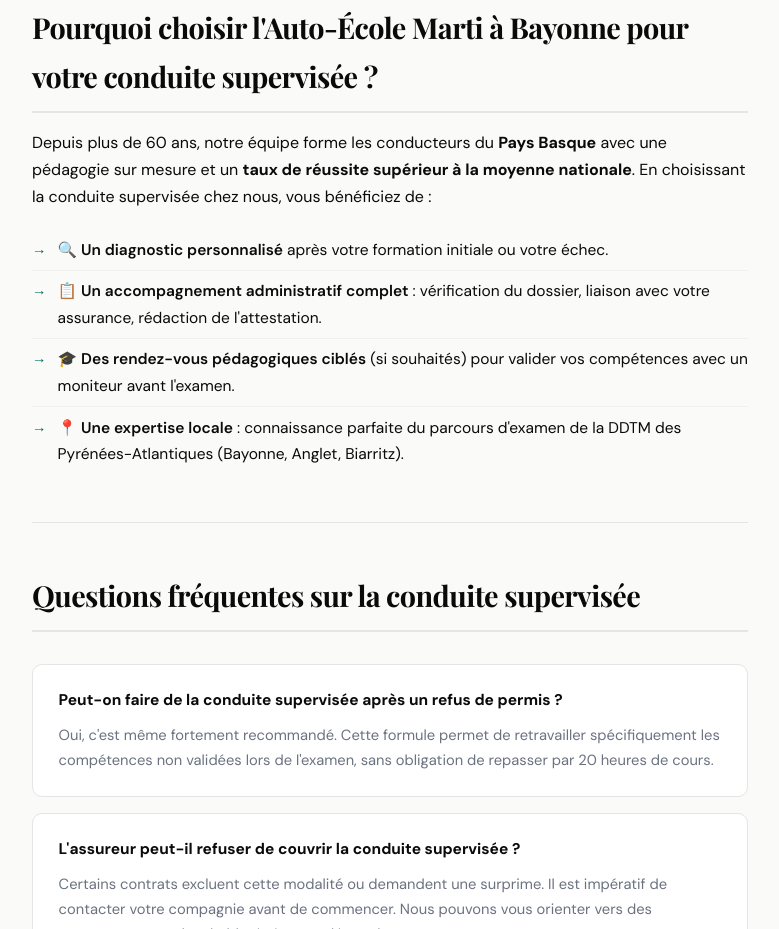
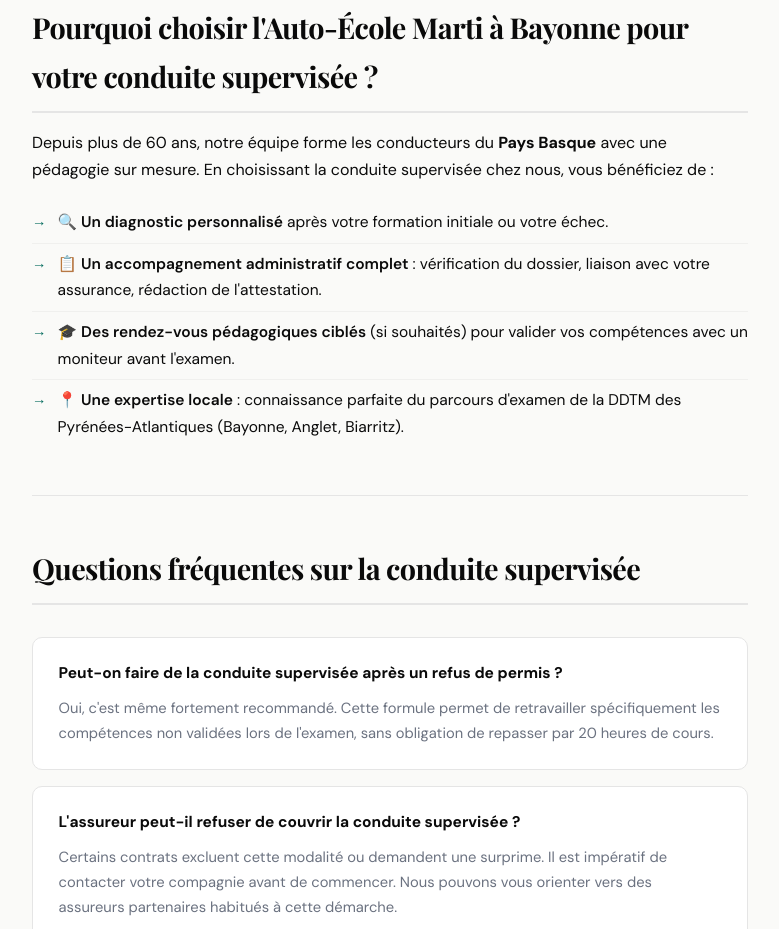
Before and after one commit to yvesmarti/autoecolemarti, a website: page blog/conduite-supervisee.html in a window 1280 px wide. Shown: the part 3992-4921 px from the top of the page, without its empty margins (250-1029 px from the left). Drawn offline with Linux system fonts and the light colour scheme.

Commit message:
Update conduite-supervisee.html

```diff
--- a/blog/conduite-supervisee.html
+++ b/blog/conduite-supervisee.html
@@ -257,7 +257,7 @@
 
     <h2>Pourquoi choisir l'Auto-École Marti à Bayonne pour votre conduite supervisée ?</h2>
 
-    <p>Depuis plus de 60 ans, notre équipe forme les conducteurs du <strong>Pays Basque</strong> avec une pédagogie sur mesure et un <strong>taux de réussite supérieur à la moyenne nationale</strong>. En choisissant la conduite supervisée chez nous, vous bénéficiez de :</p>
+    <p>Depuis plus de 60 ans, notre équipe forme les conducteurs du <strong>Pays Basque</strong> avec une pédagogie sur mesure. En choisissant la conduite supervisée chez nous, vous bénéficiez de :</p>
     <ul>
         <li>🔍 <strong>Un diagnostic personnalisé</strong> après votre formation initiale ou votre échec.</li>
         <li>📋 <strong>Un accompagnement administratif complet</strong> : vérification du dossier, liaison avec votre assurance, rédaction de l'attestation.</li>
```
